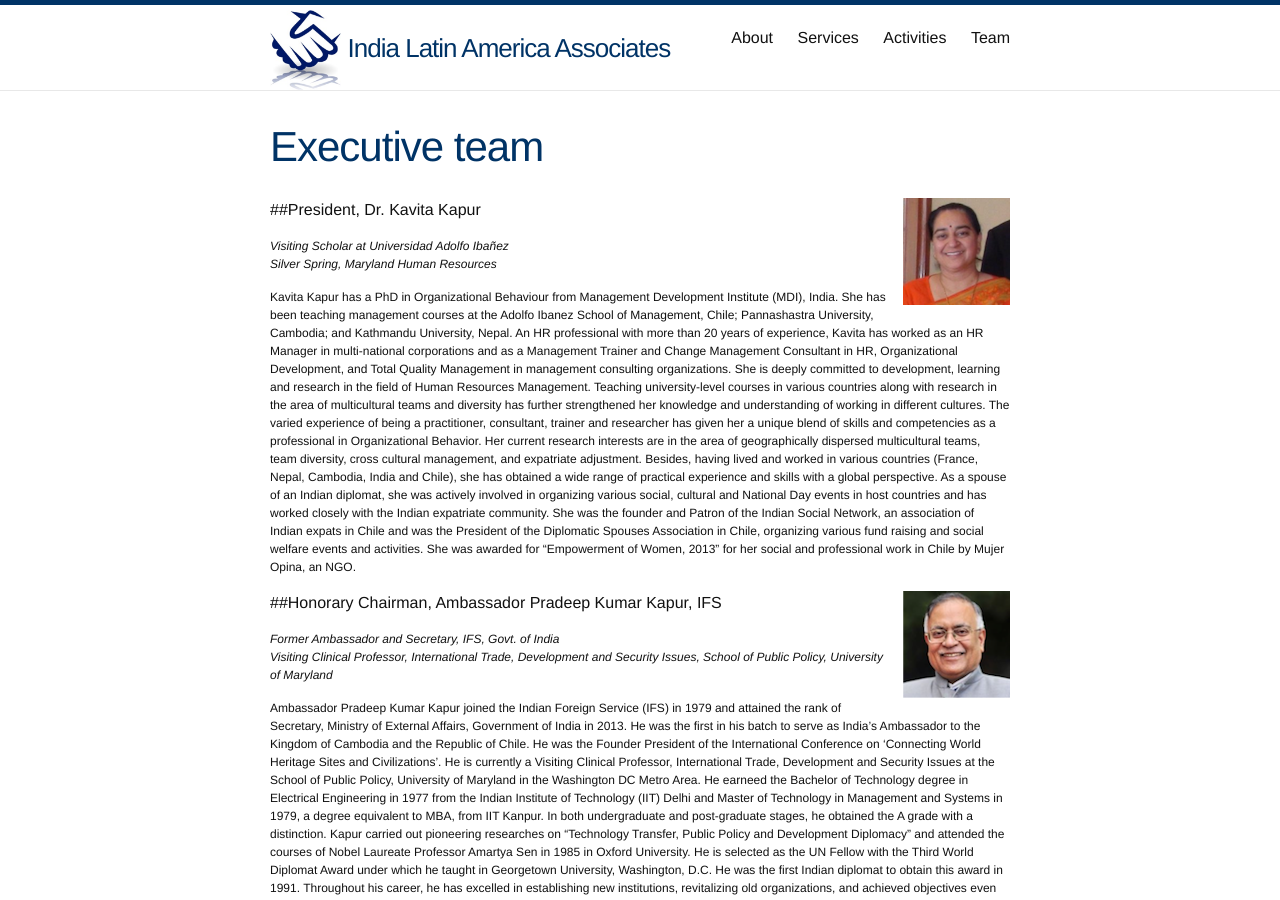
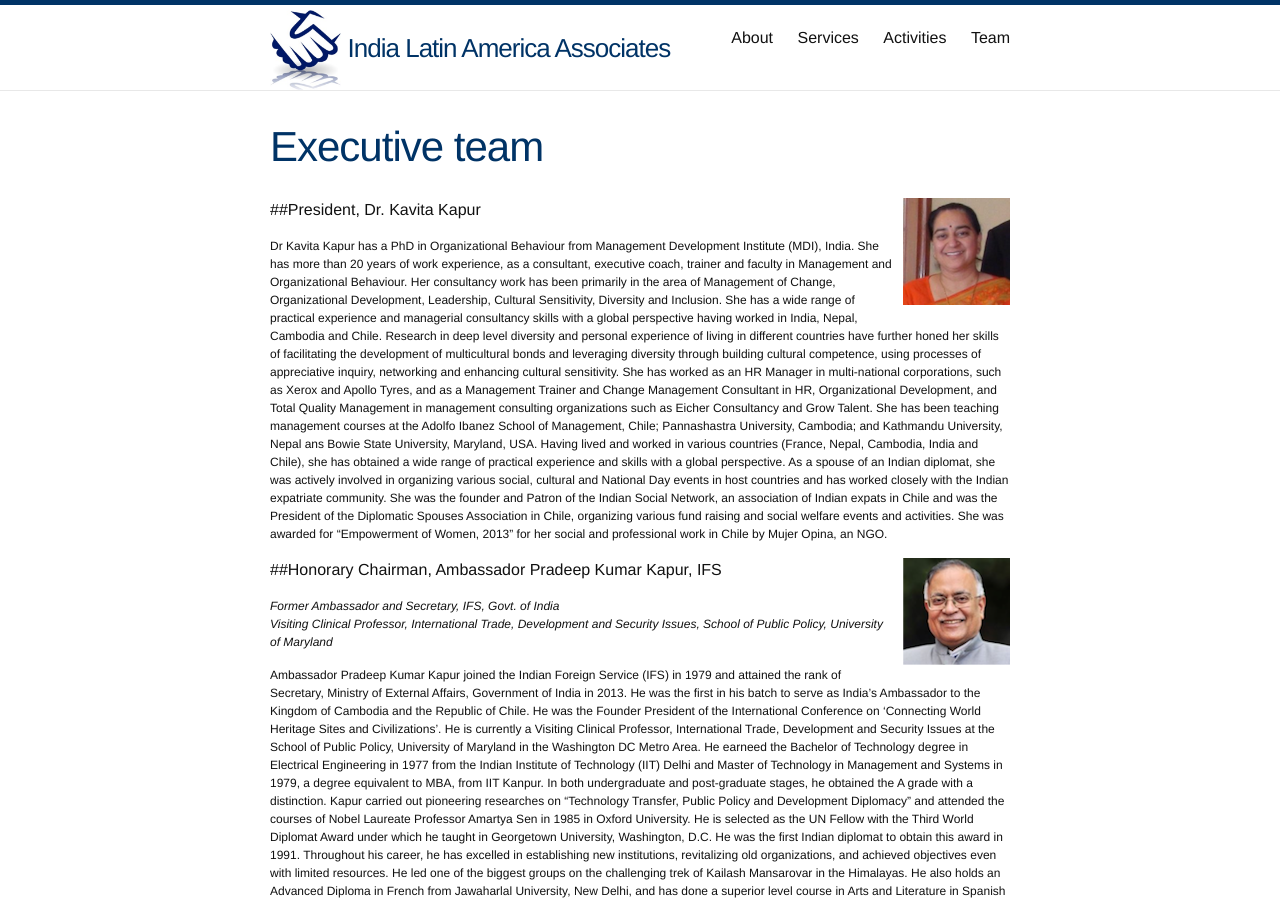
Before and after one commit to armant/LATAM, a Jekyll site: the page built from team.md, in a window 1280 px wide and 900 px high. Built offline with Jekyll 4.4.1, drawn with Linux system fonts in a browser that asks for light colours.

Commit message:
Modify Dr. Kapur bio

```diff
--- a/team.md
+++ b/team.md
@@ -8,28 +8,26 @@ permalink: /team/
 <img class="team-photo" align="right" src="{{ site.baseurl }}/img/Kavita.png">
 
 <p class="team-bio">
-<em>Visiting Scholar at Universidad Adolfo Ibañez<br>
-Silver Spring, Maryland Human Resources</em>
-</p>
-
-<p class="team-bio">
-Kavita Kapur has a PhD in Organizational Behaviour from Management Development
-Institute (MDI), India. She has been teaching management courses at the Adolfo
-Ibanez School of Management, Chile; Pannashastra University, Cambodia; and
-Kathmandu University, Nepal. An HR professional with more than 20 years of
-experience, Kavita has worked as an HR Manager in multi-national corporations
-and as a Management Trainer and Change Management Consultant in HR,
-Organizational Development, and Total Quality Management in management
-consulting organizations. She is deeply committed to development, learning and
-research in the field of Human Resources Management. Teaching university-level
-courses in various countries along with research in the area of multicultural
-teams and diversity has further strengthened her knowledge and understanding of
-working in different cultures. The varied experience of being a practitioner,
-consultant, trainer and researcher has given her a unique blend of skills and
-competencies as a professional in Organizational Behavior. Her current research
-interests are in the area of geographically dispersed multicultural teams, team
-diversity, cross cultural management, and expatriate adjustment. Besides, having
-lived and worked in various countries (France, Nepal, Cambodia, India and
+Dr Kavita Kapur has a PhD in Organizational Behaviour from Management
+Development Institute (MDI), India. She has more than 20 years of work
+experience, as a consultant, executive coach, trainer and faculty in Management
+and  Organizational Behaviour. Her consultancy work has been primarily in the
+area of Management of Change, Organizational Development, Leadership, Cultural
+Sensitivity, Diversity and Inclusion.  She has a wide range of practical
+experience and managerial consultancy skills with a global perspective having
+worked in India, Nepal, Cambodia and Chile. Research in deep level diversity and
+personal experience of living in different countries have further honed her
+skills of facilitating the development of  multicultural bonds and leveraging
+diversity through building cultural competence, using processes of  appreciative
+inquiry, networking and enhancing cultural sensitivity.
+She has worked as an HR Manager in multi-national corporations, such as Xerox
+and Apollo Tyres, and as a Management Trainer and Change Management Consultant
+in HR, Organizational Development, and Total Quality Management in management
+consulting organizations such as Eicher Consultancy and Grow Talent.
+She has been teaching management courses at the Adolfo Ibanez School of
+Management, Chile; Pannashastra University, Cambodia; and Kathmandu University,
+Nepal ans Bowie State University, Maryland, USA.
+Having lived and worked in various countries (France, Nepal, Cambodia, India and
 Chile), she has obtained a wide range of practical experience and skills with a
 global perspective. As a spouse of an Indian diplomat, she was actively involved
 in organizing various social, cultural and National Day events in host countries
```
